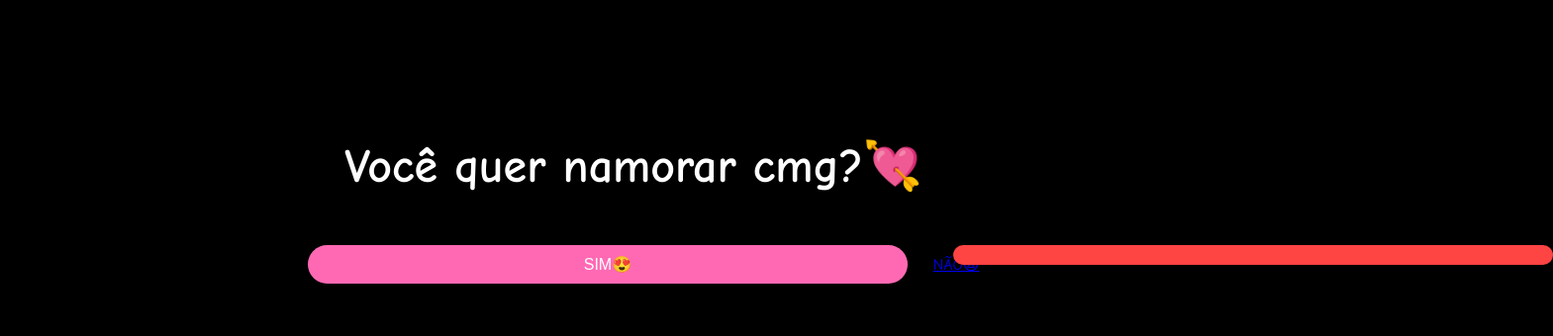
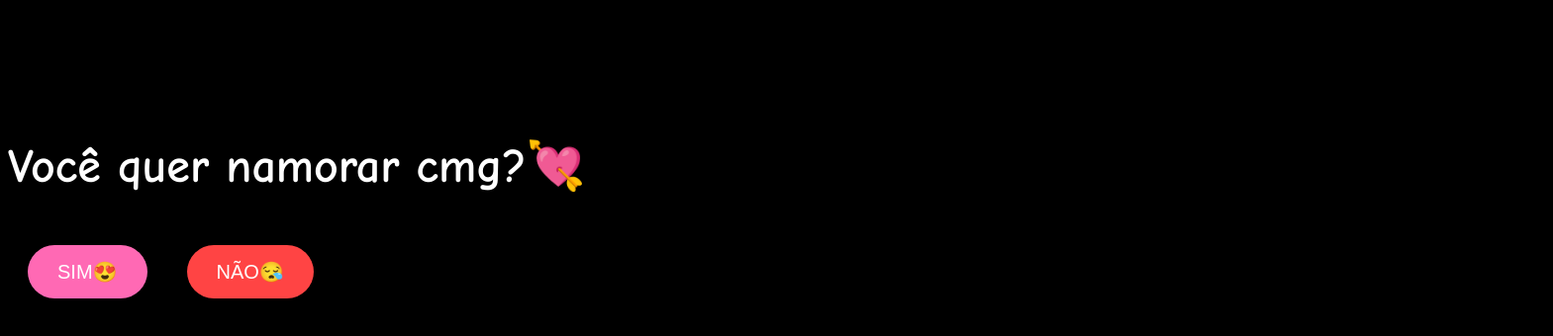
Before and after one commit to sitesdev56/pedido-de-namoro, a plain HTML site: page index.html in a window 1280 px wide. Shown: the whole page at 99% size, 1569 px wide, since content can reach past the window. Drawn offline with Linux system fonts and the light colour scheme.

Commit message:
Add files via upload

```diff
--- a/index.html
+++ b/index.html
@@ -8,7 +8,6 @@
     <style>
         body {
             font-family: 'comic sans ms', cursive, sans-serif;
-            text-align: center;
             background: black;
             background-size: cover;
             color: white;
@@ -45,11 +44,8 @@
             position: absolute;
         }
 
-        .btn {
-            width: 48%;
-            padding: 10px 20px;
-            font-size: 16px;
-        }
+
+
 
     </style>
 </head>
@@ -57,7 +53,7 @@
 <body>
     <h1>Você quer namorar cmg?💘</h1>
     <a href="sim.html"> <button class="btn yes">SIM😍</button></a>
-    <a href="nao.html"><button class="btn no" id="noBtn"></button>NÃO😪</a>
+    <a href="nao.html"><button class="btn no" id="noBtn">NÃO😪</button></a>
     <script>
         // Função para mover o botão "NÃO" para uma posição aleatória
         const nobtn = document.getElementById('noBtn');
```
